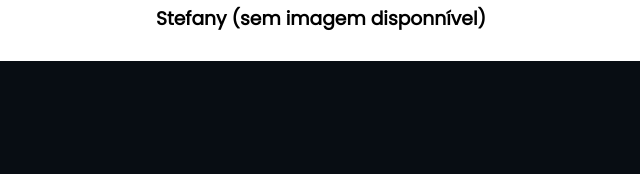
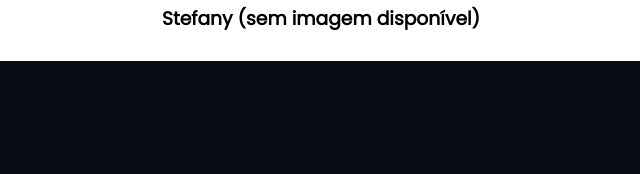
Before and after one commit to tefao/alura-pagina-pessoal, a plain HTML site: page index.html in a window 1280 px wide. Shown: the part 835-1009 px from the top of the page, 319-959 px from the left. Drawn offline with Linux system fonts and the light colour scheme.

Commit message:
correções simples

```diff
--- a/index.html
+++ b/index.html
@@ -30,7 +30,7 @@
         <h2 class="stefay-titulo">Quem é Stefany:</h2>
       <div class="estudante-div">
          <img class="stefany-imagem" src="Logo azul.png" alt="foto">
-         <h3>Stefany (sem imagem disponnível)</h3>
+         <h3>Stefany (sem imagem disponível)</h3>
       </div>
     </section>
     <footer class="rodape">
```
